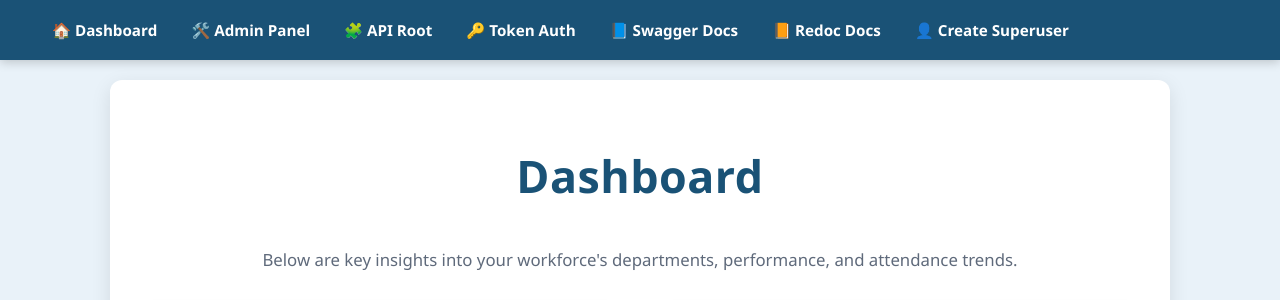
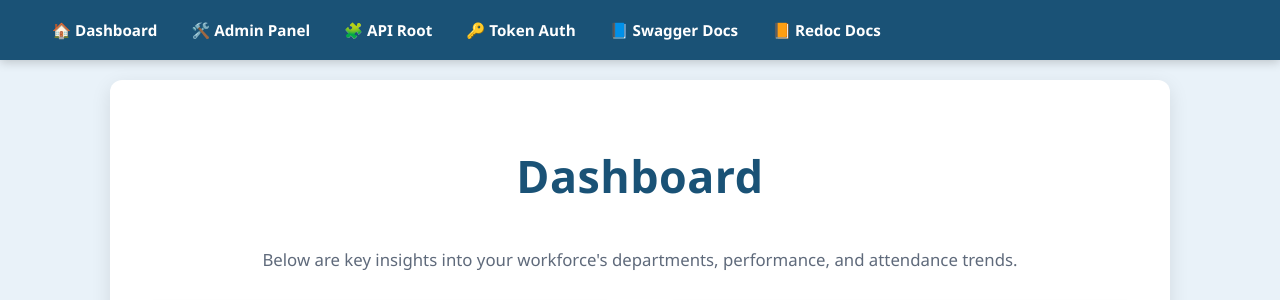
Before and after one commit to Jinxcoder09/Employee_Management_System, a Django app: page / in a window 1280 px wide. Shown: the top 300 px of the page. Run offline with Django 5.2, Linux system fonts and the light colour scheme; data that the repository does not hold is empty.

Commit message:
Update dashboard.html

```diff
--- a/templates/dashboard.html
+++ b/templates/dashboard.html
@@ -196,7 +196,7 @@
                 <li><a href="/api-token-auth/" target="_blank" title="Token Auth (Login)">🔑 Token Auth</a></li>
                 <li><a href="/swagger/" target="_blank" title="Swagger Docs">📘 Swagger Docs</a></li>
                 <li><a href="/redoc/" target="_blank" title="Redoc Docs">📙 Redoc Docs</a></li>
-                <li><a href="/create-superuser/" target="_blank" title="Create Superuser">👤 Create Superuser</a></li>
+<!--                 <li><a href="/create-superuser/" target="_blank" title="Create Superuser">👤 Create Superuser</a></li> -->
             </ul>
         </div>
     </nav>
```
